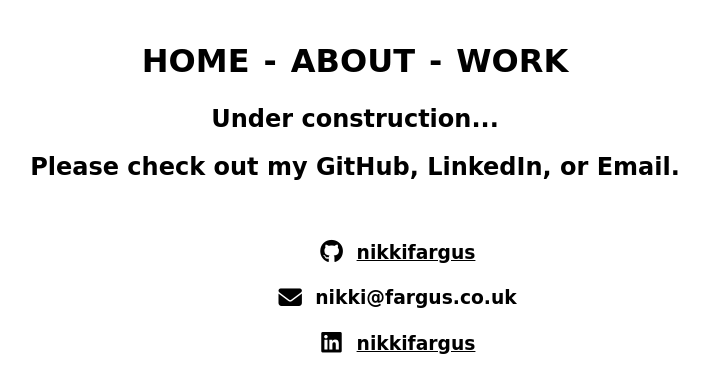
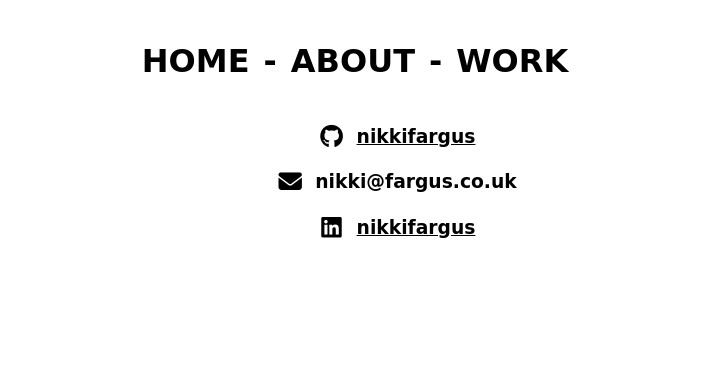
Before and after one commit to nikkifargus/my-portfolio, a website: page src/index.html in a window 1280 px wide. Shown: the top 392 px of the page, without its empty margins (285-994 px from the left). Drawn offline with nearby package versions, Linux system fonts and the light colour scheme; files that its build step writes are made by us from their sources; a web font is replaced by a local one.

Commit message:
removed under development

```diff
--- a/src/index.html
+++ b/src/index.html
@@ -25,10 +25,10 @@
   </header>
 
   <main class="container" ui-view>
-    <div class="construction">
+    <!-- <div class="construction">
       <h2> Under construction... </h2>
       <h2>Please check out my GitHub, LinkedIn, or Email.</h2>
-    </div>
+    </div> -->
 
   </main>
   <footer>
```
